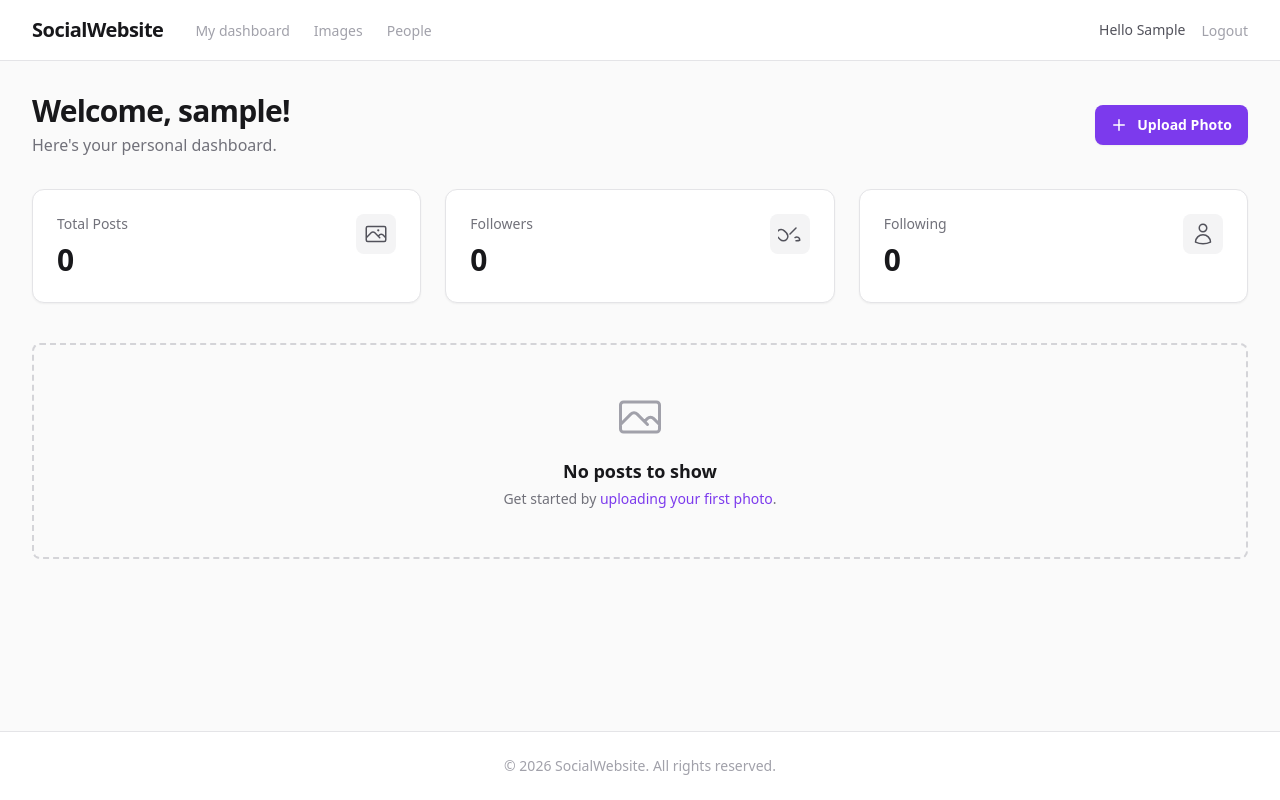
After one commit to ArastooMaleki/SocialWebsite, a Django app: page /account/ in a window 1280 px wide. The commit adds this page. Run offline with Django 5.2, Linux system fonts and the light colour scheme; the visitor is signed in with stand-in values (Sample User, id 1); some libraries are stand-ins or nearby versions.

Commit message:
feat : create dashboard
-create dashboard view
-create dashboard templates
-adjust urls.py and settings.py

```diff
--- a/SocialWebsite/settings.py
+++ b/SocialWebsite/settings.py
@@ -118,3 +118,7 @@ USE_TZ = True
 # https://docs.djangoproject.com/en/6.0/howto/static-files/
 
 STATIC_URL = "static/"
+
+LOGIN_URL = "login"
+LOGOUT_URL = "logout"
+LOGIN_REDIRECT_URL = "dashboard"
--- /dev/null
+++ b/account/templates/account/dashboard.html
@@ -0,0 +1,106 @@
+{% extends "base.html" %}
+
+{% block title %}Dashboard{% endblock %}
+
+{% block content %}
+<div class="bg-zinc-50 min-h-full">
+
+    <!-- Main Content Area -->
+    <div class="container mx-auto px-4 sm:px-6 lg:px-8 py-8">
+
+        <!-- Dashboard Header -->
+        <div class="flex flex-col sm:flex-row sm:items-center sm:justify-between mb-8">
+            <div>
+                <h1 class="text-3xl font-bold tracking-tight text-zinc-900">
+                    Welcome, {{ user.username|default:'User' }}!
+                </h1>
+                <p class="mt-1 text-md text-zinc-500">
+                    Here's your personal dashboard.
+                </p>
+            </div>
+            <div class="mt-4 sm:mt-0">
+                <a href="#"
+                    class="inline-flex items-center justify-center gap-x-2 rounded-lg bg-violet-600 px-4 py-2.5 text-sm font-semibold text-white shadow-sm hover:bg-violet-500 focus-visible:outline focus-visible:outline-2 focus-visible:outline-offset-2 focus-visible:outline-violet-600 transition-colors">
+                    <svg class="-ml-0.5 h-5 w-5" viewBox="0 0 20 20" fill="currentColor">
+                        <path
+                            d="M10.75 4.75a.75.75 0 00-1.5 0v4.5h-4.5a.75.75 0 000 1.5h4.5v4.5a.75.75 0 001.5 0v-4.5h4.5a.75.75 0 000-1.5h-4.5v-4.5z" />
+                    </svg>
+                    Upload Photo
+                </a>
+            </div>
+        </div>
+
+        <!-- Stat Cards -->
+        <div class="grid grid-cols-1 gap-6 sm:grid-cols-2 lg:grid-cols-3">
+            <!-- Card 1: Posts -->
+            <div class="bg-white p-6 rounded-xl border border-zinc-200 shadow-sm">
+                <div class="flex items-start justify-between">
+                    <div>
+                        <p class="text-sm font-medium text-zinc-500">Total Posts</p>
+                        <p class="mt-2 text-3xl font-bold text-zinc-900">0</p>
+                    </div>
+                    <div class="p-2 bg-zinc-100 rounded-lg">
+                        <svg class="h-6 w-6 text-zinc-600" fill="none" viewBox="0 0 24 24" stroke-width="1.5"
+                            stroke="currentColor">
+                            <path stroke-linecap="round" stroke-linejoin="round"
+                                d="M2.25 15.75l5.159-5.159a2.25 2.25 0 013.182 0l5.159 5.159m-1.5-1.5l1.409-1.409a2.25 2.25 0 013.182 0l2.909 2.909m-18 3.75h16.5a1.5 1.5 0 001.5-1.5V6a1.5 1.5 0 00-1.5-1.5H3.75A1.5 1.5 0 002.25 6v12a1.5 1.5 0 001.5 1.5zm10.5-11.25h.008v.008h-.008V8.25zm.375 0a.375.375 0 11-.75 0 .375.375 0 01.75 0z" />
+                        </svg>
+                    </div>
+                </div>
+            </div>
+
+            <!-- Card 2: Followers -->
+            <div class="bg-white p-6 rounded-xl border border-zinc-200 shadow-sm">
+                <div class="flex items-start justify-between">
+                    <div>
+                        <p class="text-sm font-medium text-zinc-500">Followers</p>
+                        <p class="mt-2 text-3xl font-bold text-zinc-900">0</p>
+                    </div>
+                    <div class="p-2 bg-zinc-100 rounded-lg">
+                        <svg class="h-6 w-6 text-zinc-600" fill="none" viewBox="0 0 24 24" stroke-width="1.5"
+                            stroke="currentColor">
+                            <path stroke-linecap="round" stroke-linejoin="round"
+                                d="M18 18.72a9.094 9.094 0 003.741-.479 3 3 0 00-4.682-2.72m-7.5-2.228a4.5 4.5 0 00-1.002-2.217l-2.227-2.227a4.5 4.5 0 00-6.364 6.364l2.227 2.227a4.5 4.5 0 006.364-6.364zM12 12l6-6" />
+                        </svg>
+                    </div>
+                </div>
+            </div>
+
+            <!-- Card 3: Following -->
+            <div class="bg-white p-6 rounded-xl border border-zinc-200 shadow-sm">
+                <div class="flex items-start justify-between">
+                    <div>
+                        <p class="text-sm font-medium text-zinc-500">Following</p>
+                        <p class="mt-2 text-3xl font-bold text-zinc-900">0</p>
+                    </div>
+                    <div class="p-2 bg-zinc-100 rounded-lg">
+                        <svg class="h-6 w-6 text-zinc-600" fill="none" viewBox="0 0 24 24" stroke-width="1.5"
+                            stroke="currentColor">
+                            <path stroke-linecap="round" stroke-linejoin="round"
+                                d="M15.75 6a3.75 3.75 0 11-7.5 0 3.75 3.75 0 017.5 0zM4.501 20.118a7.5 7.5 0 0114.998 0A17.933 17.933 0 0112 21.75c-2.676 0-5.216-.584-7.499-1.632z" />
+                        </svg>
+                    </div>
+                </div>
+            </div>
+        </div>
+
+        <!-- Empty State / Main Content Placeholder -->
+        <div class="mt-10">
+            <div class="text-center border-2 border-dashed border-zinc-300 rounded-lg p-12">
+                <svg class="mx-auto h-12 w-12 text-zinc-400" fill="none" viewBox="0 0 24 24" stroke="currentColor"
+                    stroke-width="1.5">
+                    <path stroke-linecap="round" stroke-linejoin="round"
+                        d="M2.25 15.75l5.159-5.159a2.25 2.25 0 013.182 0l5.159 5.159m-1.5-1.5l1.409-1.409a2.25 2.25 0 013.182 0l2.909 2.909m-18 3.75h16.5a1.5 1.5 0 001.5-1.5V6a1.5 1.5 0 00-1.5-1.5H3.75A1.5 1.5 0 002.25 6v12a1.5 1.5 0 001.5 1.5z" />
+                </svg>
+                <h3 class="mt-4 text-lg font-semibold text-zinc-900">No posts to show</h3>
+                <p class="mt-1 text-sm text-zinc-500">
+                    Get started by <a href="#"
+                        class="font-medium text-violet-600 hover:text-violet-500 hover:underline">uploading your first
+                        photo</a>.
+                </p>
+            </div>
+        </div>
+
+    </div>
+</div>
+{% endblock %}
--- a/account/templates/base.html
+++ b/account/templates/base.html
@@ -12,13 +12,61 @@
 
 <body class="h-full flex flex-col text-zinc-900 antialiased">
 
-    <!-- Global Navigation (Will show on all pages except where overridden) -->
+    <!-- Global Navigation -->
     {% block navbar %}
-    <nav class="bg-white border-b border-zinc-200 py-4 px-6 flex justify-between items-center">
-        <a href="/" class="text-xl font-bold tracking-tight text-zinc-900">SocialPhoto</a>
-        <div class="space-x-4">
-            <a>hello</a>
-            <!-- Navigation links can go here -->
+    <nav class="bg-white border-b border-zinc-200 py-4">
+        <div class="max-w-7xl mx-auto px-4 sm:px-6 lg:px-8 flex justify-between items-center">
+
+            <!-- Logo & Menu Links -->
+            <div class="flex items-center space-x-8">
+                <span class="text-xl font-bold tracking-tight text-zinc-900">SocialWebsite</span>
+
+                <!-- Show menu links only if user is authenticated -->
+                {% if request.user.is_authenticated %}
+                <ul class="flex space-x-6">
+                    <li>
+                        <a href="{% url 'dashboard' %}"
+                            class="text-sm font-medium transition-colors {% if section == 'dashboard' %}text-zinc-900 font-semibold{% else %}text-zinc-400 hover:text-zinc-900{% endif %}">
+                            My dashboard
+                        </a>
+                    </li>
+                    <li>
+                        <a href="#"
+                            class="text-sm font-medium transition-colors {% if section == 'images' %}text-zinc-900 font-semibold{% else %}text-zinc-400 hover:text-zinc-900{% endif %}">
+                            Images
+                        </a>
+                    </li>
+                    <li>
+                        <a href="#"
+                            class="text-sm font-medium transition-colors {% if section == 'people' %}text-zinc-900 font-semibold{% else %}text-zinc-400 hover:text-zinc-900{% endif %}">
+                            People
+                        </a>
+                    </li>
+                </ul>
+                {% endif %}
+            </div>
+
+            <!-- User Auth Actions -->
+            <div class="flex items-center space-x-4">
+                {% if request.user.is_authenticated %}
+                <span class="text-sm text-zinc-600">
+                    Hello {{ request.user.first_name|default:request.user.username }}
+                </span>
+                <!-- Secure Logout using POST method (Django 5 requirement) -->
+                <form action="{% url 'logout' %}" method="post" class="inline">
+                    {% csrf_token %}
+                    <button type="submit"
+                        class="text-sm font-medium text-zinc-400 hover:text-red-600 transition-colors">
+                        Logout
+                    </button>
+                </form>
+                {% else %}
+                <a href="{% url 'login' %}"
+                    class="text-sm font-medium text-zinc-900 hover:text-violet-600 transition-colors">
+                    Log-in
+                </a>
+                {% endif %}
+            </div>
         </div>
     </nav>
     {% endblock %}
@@ -31,8 +79,8 @@
 
     <!-- Global Footer -->
     {% block footer %}
-    <footer class="bg-white border-t border-zinc-200 py-6 text-center text-sm text-zinc-400">
-        &copy; {{ now|date:"Y" }} SocialWebsite. All rights reserved.
+    <footer class="bg-white border-t border-zinc-200 py-6 text-center text-sm text-zinc-400 mt-auto">
+        &copy; {% now "Y" %} SocialWebsite. All rights reserved.
     </footer>
     {% endblock %}
 
--- a/account/urls.py
+++ b/account/urls.py
@@ -1,7 +1,10 @@
 from django.contrib.auth import views
 from django.urls import path
+
+from .views import dashoboard
 
 urlpatterns = [
     path("login/", views.LoginView.as_view(), name="login"),
     path("logout", views.LogoutView.as_view(), name="logout"),
+    path("", dashoboard, name="dashboard"),
 ]
--- a/account/views.py
+++ b/account/views.py
@@ -1,4 +1,5 @@
 from django.contrib.auth import authenticate, login
+from django.contrib.auth.decorators import login_required
 from django.http import HttpResponse
 from django.http.request import HttpRequest
 from django.shortcuts import render
@@ -27,3 +28,8 @@ def user_login(request: HttpRequest) -> HttpResponse:
     else:
         form = LoginForm()
         return render(request, "account/login.html", {"form": form})
+
+
+@login_required
+def dashoboard(request: HttpRequest) -> HttpResponse:
+    return render(request, "account/dashboard.html", {"section": "dashoboard"})
```
